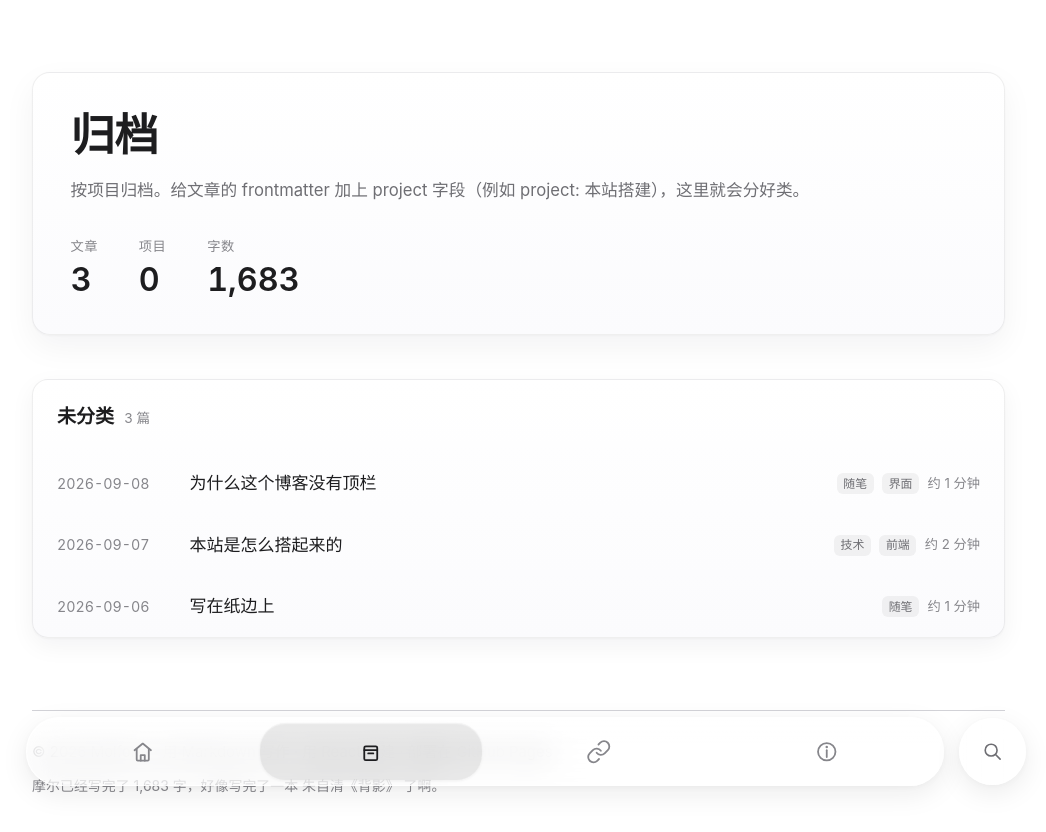
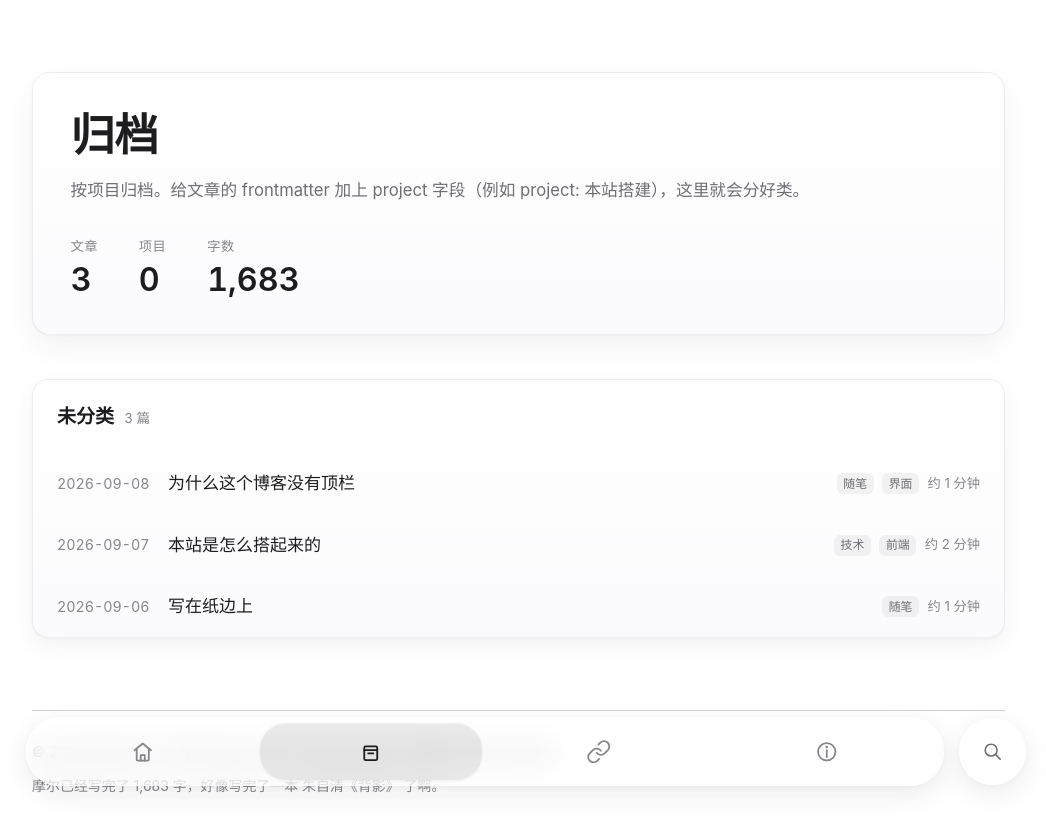
Before and after one commit to Molforte/Molforte.pages, a React (Vite) app: page /archive in a window 1280 px wide. Shown: the top 832 px of the page, without its empty margins (114-1160 px from the left). Built offline with nearby package versions, Linux system fonts and the light colour scheme.

Commit message:
style: 归档行日期列改为内容自适应并缩小间距，标题整体前移

```diff
--- a/src/styles/global.css
+++ b/src/styles/global.css
@@ -1008,7 +1008,7 @@ a {
 .archive-row__link {
   display: flex;
   align-items: center;
-  gap: 1.3rem;
+  gap: 1.1rem;
   padding: 1.05rem 1.4rem;
   color: var(--text);
   text-decoration: none;
@@ -1022,7 +1022,6 @@ a {
 
 .archive-row__date {
   flex: none;
-  width: 6.5rem;
   color: var(--text-3);
   font-size: 0.84rem;
   font-variant-numeric: tabular-nums;
```
